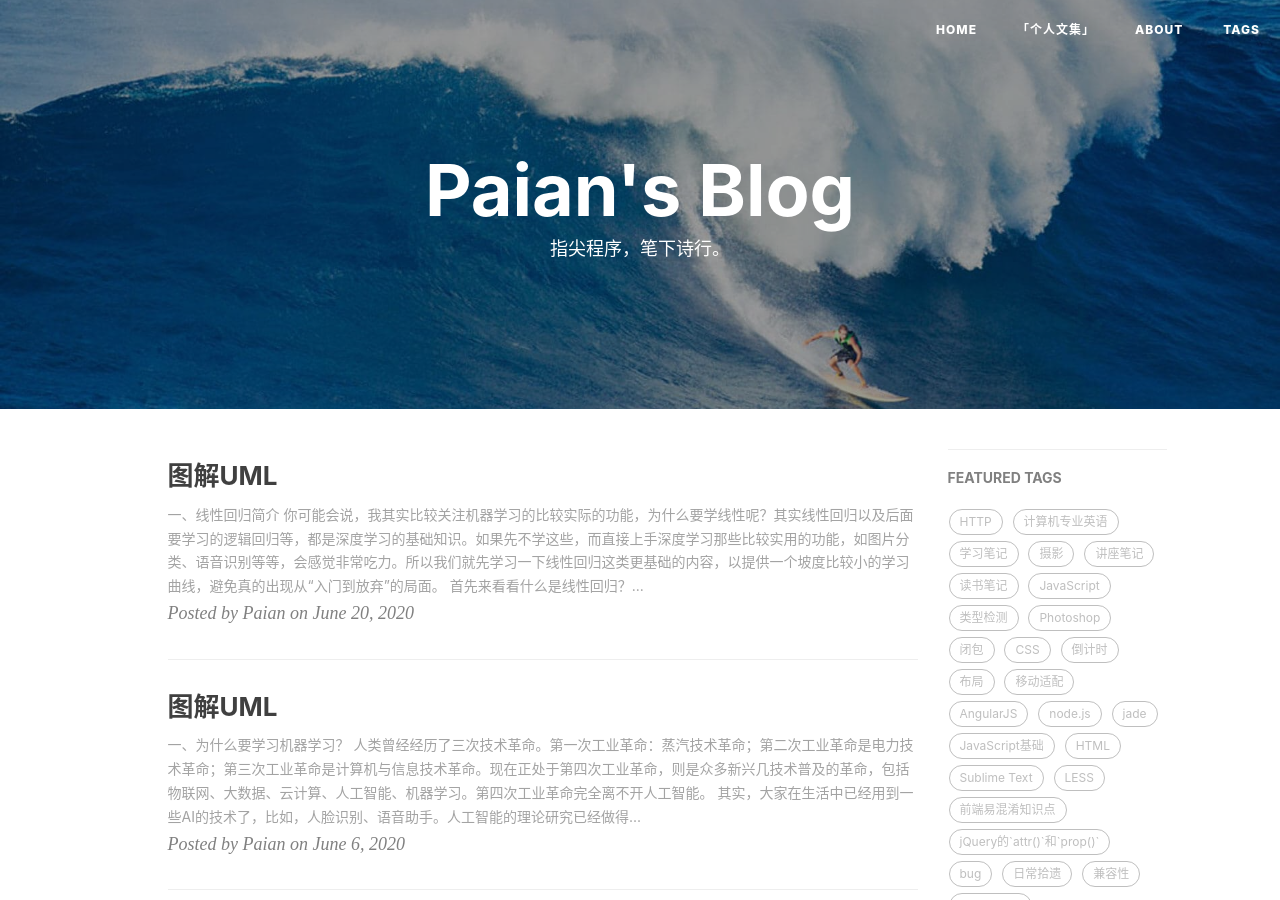
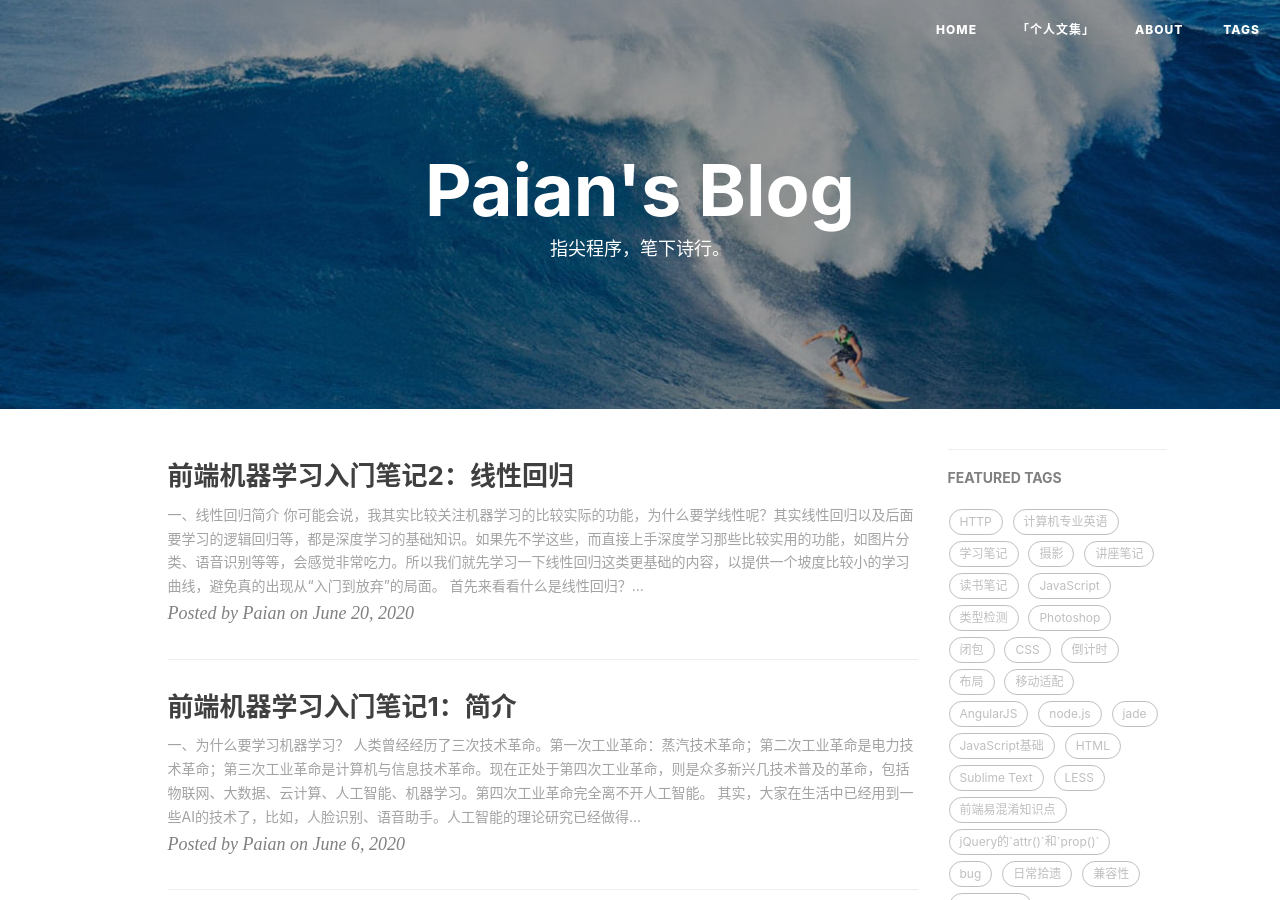
Before and after one commit to mobilesite/mobilesite.github.io, a Jekyll site: the page built from index.html, in a window 1280 px wide and 900 px high. Built offline with Jekyll 4.4.1, drawn with Linux system fonts in a browser that asks for light colours; nearby versions of some CDN libraries; the list of posts is cut into pages by our own code; comment, search, counter and statistics services are not loaded.

Commit message:
fix: 修正标题

```diff
--- a/_posts/2020-06-06-learn-tensorflowjs-1.md
+++ b/_posts/2020-06-06-learn-tensorflowjs-1.md
@@ -1,6 +1,6 @@
 ---
 layout:     post
-title:      "图解UML"
+title:      "前端机器学习入门笔记1：简介"
 subtitle:   ""
 date:       2020-06-06 21:23:11
 author:     "Paian"
--- a/_posts/2020-06-20-learn-tensorflowjs-2.md
+++ b/_posts/2020-06-20-learn-tensorflowjs-2.md
@@ -1,6 +1,6 @@
 ---
 layout:     post
-title:      "图解UML"
+title:      "前端机器学习入门笔记2：线性回归"
 subtitle:   ""
 date:       2020-06-20 20:35:14
 author:     "Paian"
```
